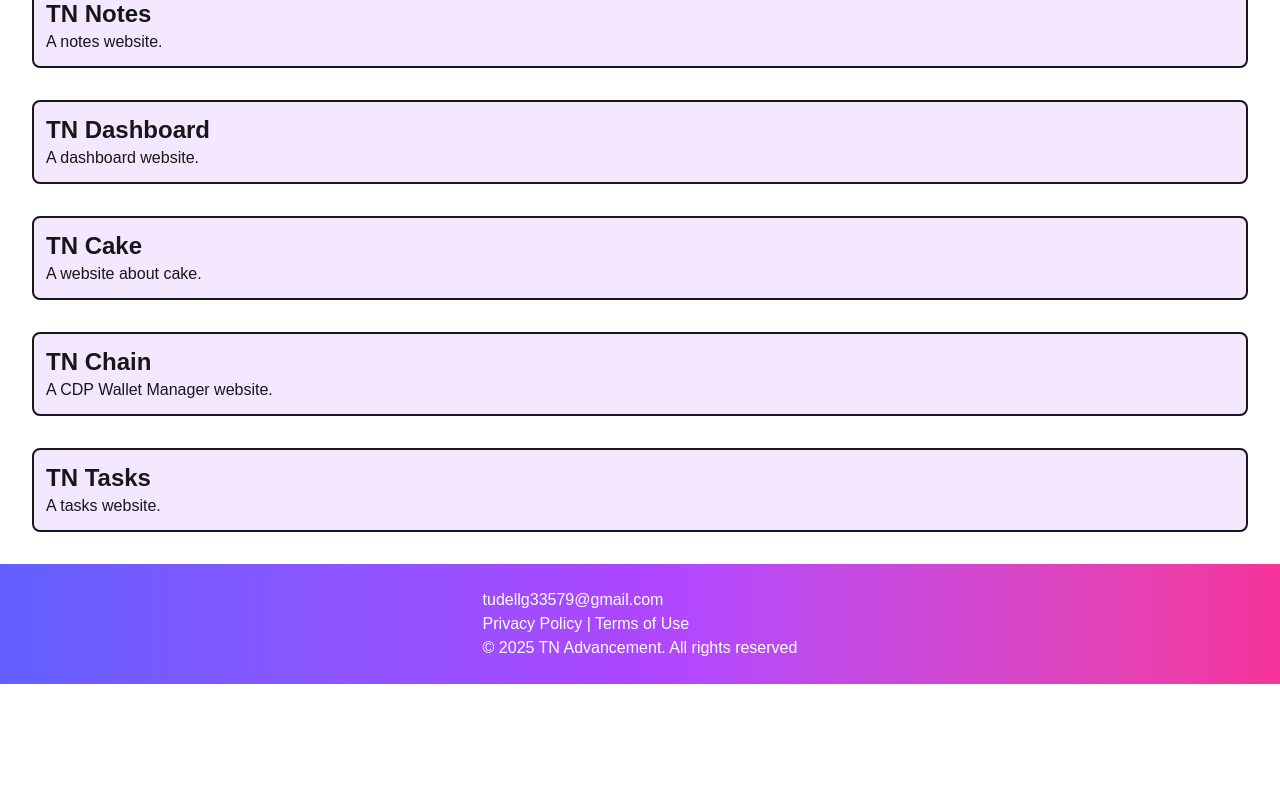
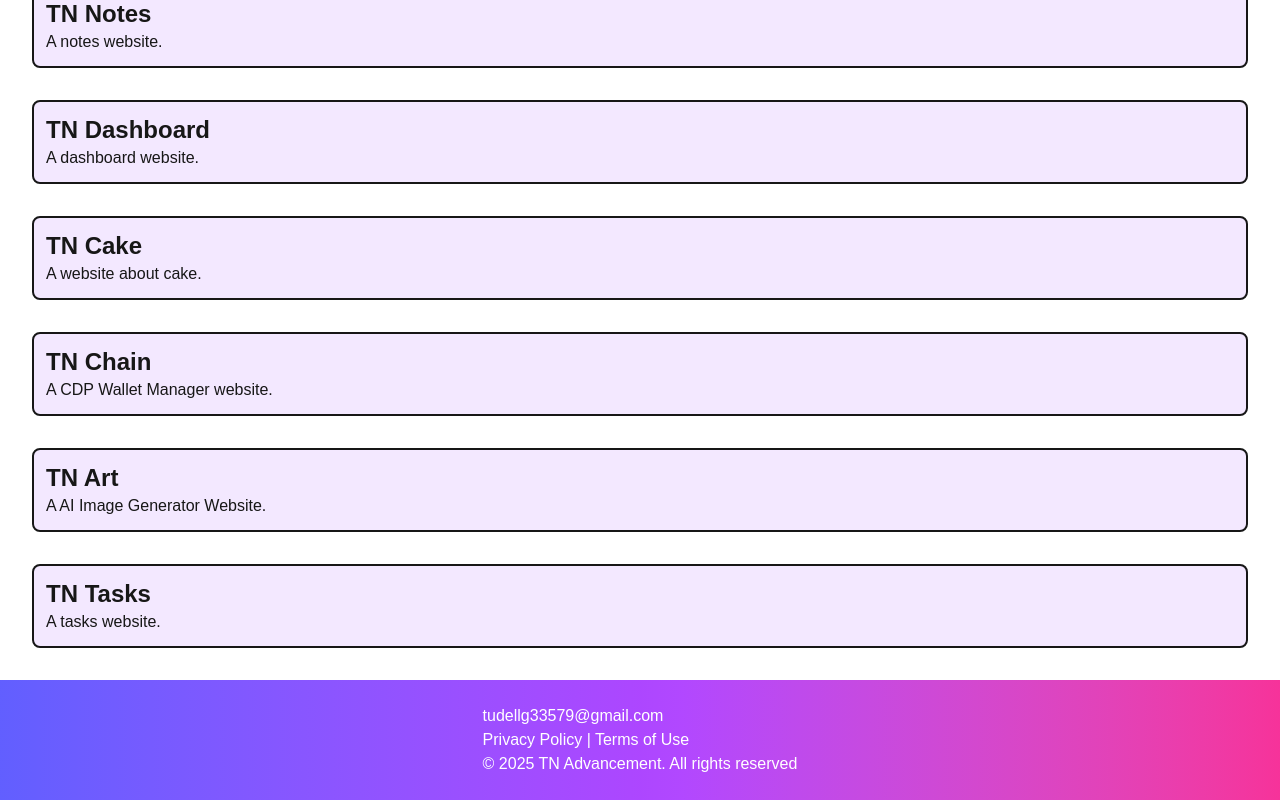
Before and after one commit to tu-nguyen-area/tnadvancement, a Next.js app: page / in a window 1280 px wide. Shown: the part 704-1504 px from the top of the page. Before the commit the page ends 1388 px from the top, so only its background shows below. Built offline with nearby package versions, Linux system fonts and the light colour scheme.

Commit message:
Commit 3

```diff
--- a/app/ui/home/section-one.tsx
+++ b/app/ui/home/section-one.tsx
@@ -9,6 +9,7 @@ const products = [
   { name: "TN Dashboard", url: "https://tndashboard.vercel.app/", content: "A dashboard website.", },
   { name: "TN Cake", url: "https://daisycake.pages.dev/", content: "A website about cake.", },
   { name: "TN Chain", url: "https://tnchain.vercel.app/", content: "A CDP Wallet Manager website.", },
+  { name: "TN Art", url: "https://tnart.pages.dev/", content: "A AI Image Generator Website.", },
   { name: "TN Tasks", url: "https://tntasks.pages.dev/", content: "A tasks website.", },
 ];
 
```
